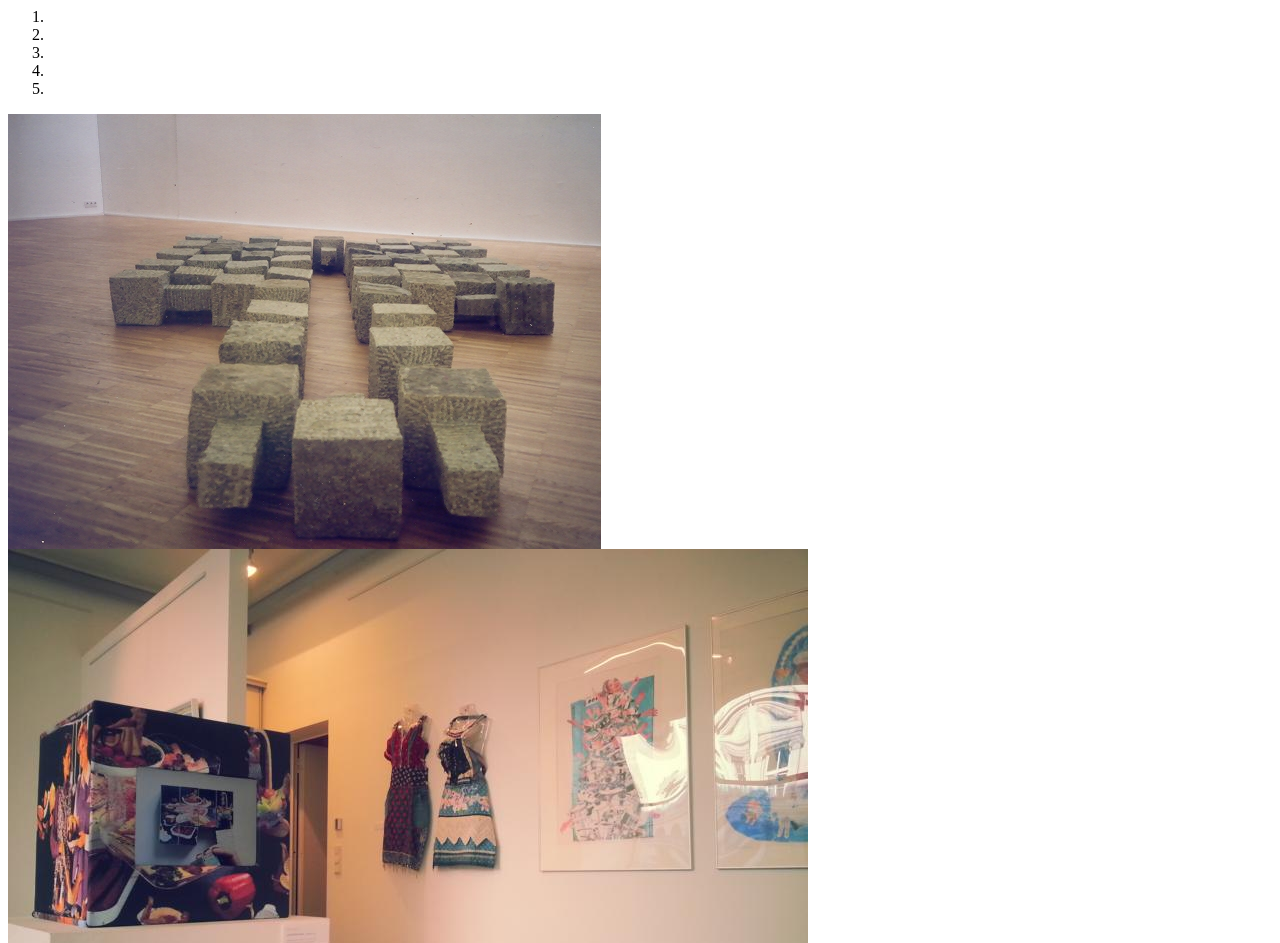
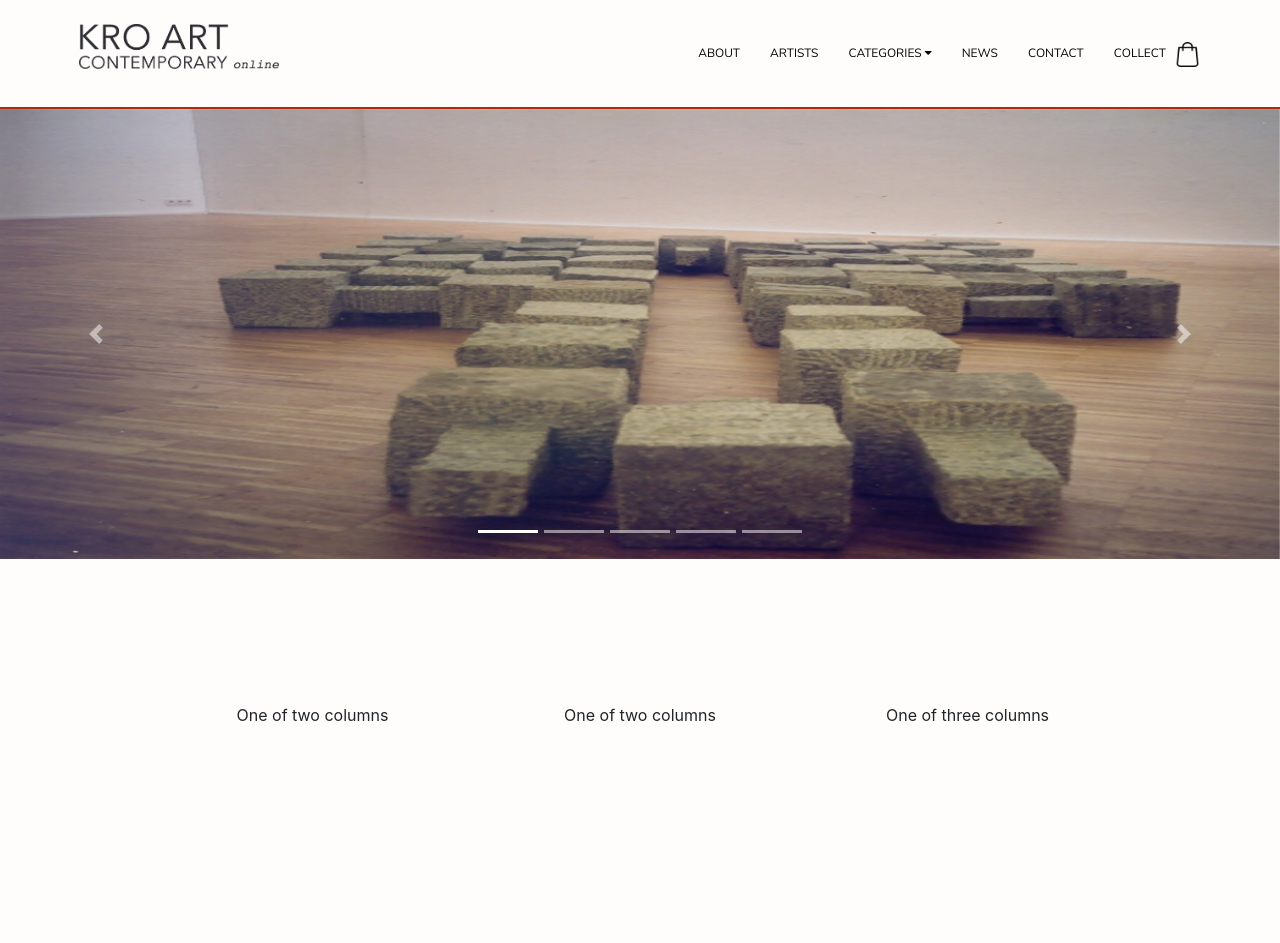
Before and after one commit to oliverlogie/KroArt, a PHP site: page /Home/index.php in a window 1280 px wide. Shown: the top 943 px of the page. After the commit the page ends 721 px from the top, so only its background shows below. Run offline with PHP 8.4, Linux system fonts and the light colour scheme.

Commit message:
home done

```diff
--- a/Website/About/about.php
+++ b/Website/About/about.php
@@ -8,4 +8,4 @@
     </div>
 </main>
 
-    <?php include_once('../includes/footer.php') ?>
+<?php include_once('../includes/footer.php') ?>
--- a/Website/Contact/contact.php
+++ b/Website/Contact/contact.php
@@ -1,4 +1,3 @@
-
 <?php  include_once('../includes/navbar.php'); ?>
 <main>
     <div class="conactDaten container d-block d-lg-flex p-lg-5 p-4 text-center">
--- a/Website/Home/index.php
+++ b/Website/Home/index.php
@@ -1,3 +1,5 @@
+<?php  include_once('../includes/navbar.php'); ?>
+
 <main>
     <div id="carouselExampleIndicators" class="carousel slide" data-ride="carousel">
         <ol class="carousel-indicators" id="carousel-indicators">
--- a/Website/Style/style.css
+++ b/Website/Style/style.css
@@ -17,11 +17,23 @@ body{
 }
 h1{
     font-family: "nunito";
-
+}
+h3{
+  font-family: "nunito";
+  font-size: 26px;
+}
+h4{
+  font-family: "nunito";
+  font-size: 24px;
 }
 p{
     font-family:"monserrat";
-    font-size: 22px;
+    font-size: 18px;
+}
+a{
+  text-transform: uppercase;
+  font-size: 12px;
+
 }
 
 .textEnglish{
@@ -166,12 +178,13 @@ iFrame{
 }
 
 
-<<<<<<< HEAD
-/* ----------------------------------------------------------- Navbar --------------------------------------------------------- */
+
+/* ----------------------------------------------------------- Navbar End--------------------------------------------------------- */
+
+
 
 
 /* ----------------------------------------------------------- HOME PAGE --------------------------------------------------------- */
-
 .carousel-inner{
   height: auto;
 }
@@ -182,13 +195,71 @@ iFrame{
   height: 450px;
 }
 
-.home-container{
-  border-top: 2px solid #ae2b0a;
-  border-bottom: 2px solid #ae2b0a;
+.home-container h3 {
+  width: 100%;
+  margin: .7em auto;
+  overflow: hidden;
+  text-align: center;
+  font-weight:300;
+}
+.news_line:before, .news_line:after {
+  content: "";
+  display: inline-block;
+  width: 50%;
+  margin: 0 .5em 0 -55%;
+  vertical-align: middle;
+  border-bottom: 1px solid;
+  border:1px solid #ae2b0a
+}
+.news_line:after {
+  margin: 0 -55% 0 .5em;
 }
 
-=======
-/* ----------------------------------------------------------- Navbar end--------------------------------------------------------- */
+.img_News{
+  max-width: 100%;
+  width: 350px;
+  height: 100%;
+
+}
+@media only screen and (max-width: 770px) {
+  .img_News{
+    max-width: 100%;
+    width: 100%;
+    height: 100%;
+
+  }
+} @media only screen and (max-width: 989px) {
+  .img_News{
+    max-width: 100%;
+    width: 100%;
+    height: 100%;
+
+  }
+}
+
+.date{
+  border: 0 solid transparent;
+}
+/*---------------------- BUTTON ------------- */
+
+.button-News{
+  text-align: center;
+  border: 1px solid #ae2b0a;
+  border-radius: 10px;
+  max-width: 100%;
+  width: 120px;
+  height: 30px;
+  float: right;
+}
+.button-News:hover{
+  color: white !important;
+  background-color: black;
+  border: 2px solid #ae2b0a;
+}
+.button-News a:hover{
+  color: white !important;
+}
+/* ----------------------------------------------------------- HOME PAGE End --------------------------------------------------------- */
 
 .box{
   width:100px;
@@ -197,4 +268,3 @@ iFrame{
 }
 
 /* ----------------------------------------------------------- Footer --------------------------------------------------------- */
->>>>>>> 79869826b02ee053394d0ae67441cc20803a856d
--- a/Website/includes/navbar.php
+++ b/Website/includes/navbar.php
@@ -18,11 +18,11 @@
 
             <div class="row d-lg-flex d-md-flex d-none pt-3">
                 <ul class="d-flex pl-0 ml-0">
-                    <li><a href=""> about</a></li>
-                    <li><a href=""> artists</a></li>
+                    <li><a href="../About/about.php"> about</a></li>
+                    <li><a href="../Artists/srtists.php"> artists</a></li>
                     <li>
                         <div class="dropdown">
-                            <a href=""> <span class="dropbtn">categories  <i class="fa fa-caret-down"></i>
+                            <a href="../Categories/categories.php"> <span class="dropbtn">categories <i class="fa fa-caret-down d-none d-lg-inline"></i>
                         </span></a>
                             <div class="dropdown-content">
                             <a href="#">categorie 1</a>
@@ -33,9 +33,9 @@
                             </div>
                         </div>
                     </li>
-                    <li><a href=""> news</a></li>
-                    <li><a href=""> contact</a></li>
-                    <li> <a href="" class="bagImg">collect<img src="../img/shopping-bag.png" class="pl-2" alt="bag" width="35px" height="25px"></a></li>
+                    <li><a href="../News/news.php"> news</a></li>
+                    <li><a href="../Contact/contact.php"> contact</a></li>
+                    <li> <a href="../Collect/collect.php" class="bagImg">collect<img src="../img/shopping-bag.png" class="pl-2" alt="bag" width="35px" height="25px"></a></li>
                 </ul>
             </div>
 
@@ -43,11 +43,11 @@
                 <a href="javascript:void(0)" class="closebtn" onclick="closeNav()">&times;</a>
                 <div class="overlay-content">
                     <a href="../About/about.html">About</a>
-                    <a href="#">Artists</a>
-                    <a href="#">Categories</a>
-                    <a href="#">News</a>
-                    <a href="#">Contact</a>
-                    <a href="#">Collect<img src="../img/shopping-bag-white.png" class="pl-2" alt="bag" width="40px" height="40px"></a>
+                    <a href="../Artists/srtists.php">Artists</a>
+                    <a href="../Categories/categories.php">Categories</a>
+                    <a href="../News/news.php">News</a>
+                    <a href="../Contact/contact.php">Contact</a>
+                    <a href="../Collect/collect.php">Collect<img src="../img/shopping-bag-white.png" class="pl-2" alt="bag" width="40px" height="40px"></a>
                     <form class="searchOption pt-2 pb-5" action="#.php">
                         <input class="searchForm" type="text" placeholder="Search.." name="search">
                         <button class="searchButton  btn btn-dark" type="submit"><i class="fa fa-search"></i></button>
@@ -56,8 +56,8 @@
                 <div class="overlay-content">
                     <a href="">Newsletter</a>
                     <div class="d-flex justify-content-center">
-                        <a href=""><img src="../img/insta-white-icon.png" width="50px" alt="insta-white-icon"></a>
-                        <a href=""><img src="../img/fb-white-icon.png" width="50px" alt="fb-white-icon"></a>
+                        <a href="https://www.instagram.com/artwork_vienna/"><img src="../img/insta-white-icon.png" width="50px" alt="insta-white-icon"></a>
+                        <a href="https://www.facebook.com/ArtworkCoworking/"><img src="../img/fb-white-icon.png" width="50px" alt="fb-white-icon"></a>
                     </div>
                 </div>
 
```
Also changed, not shown: Website/img/newsimg.jpg (added).
